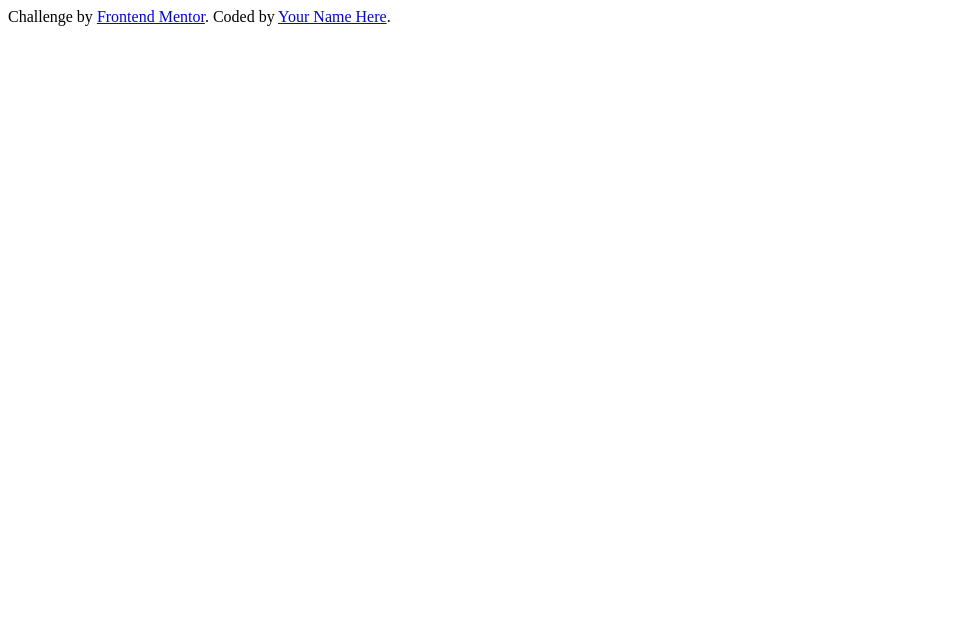
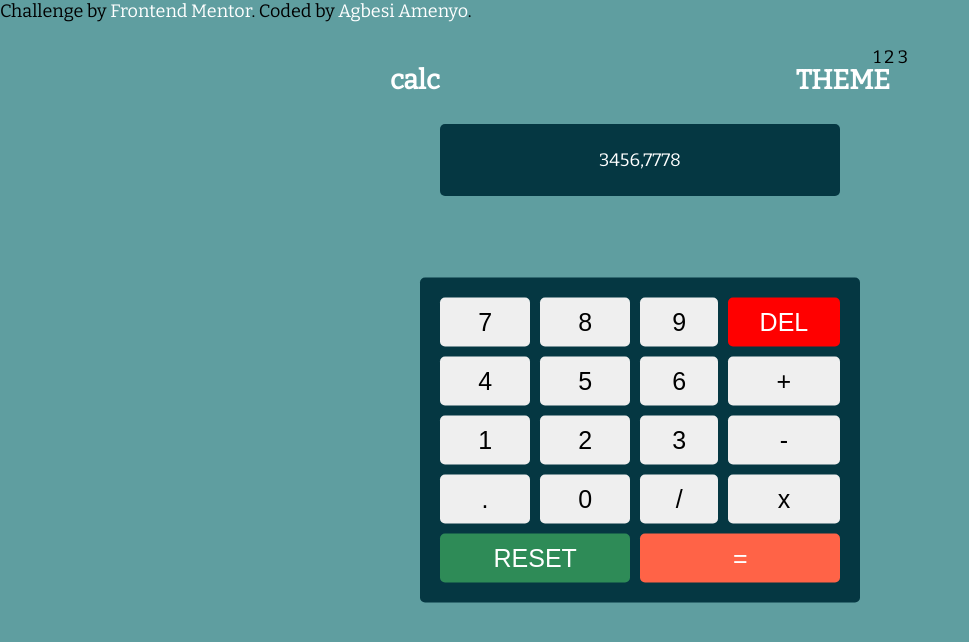
Before and after one commit to a-amenyo/FrontEndMentorChallenge-Calculator-App, a plain HTML site: page index.html in a window 1280 px wide. Shown: the whole page, without its empty margins (0-969 px from the left). Drawn offline with nearby package versions, Linux system fonts and the light colour scheme.

Commit message:
front end display done

```diff
--- /dev/null
+++ b/css/styles.css
@@ -0,0 +1,86 @@
+* {
+  margin: 0;
+  padding: 0;
+}
+body {
+  background-color: cadetblue;
+  font-size: large;
+  font-family: 'Bitter', serif;
+}
+.calculator-container {
+  position: absolute;
+  padding: 20px;
+  top: 10%;
+  left: 50%;
+  transform: translate(-50%, -50%);
+  text-align: center;
+  width: 500px;
+}
+#calc {
+  float: left;
+  color: white;
+}
+.calculator-container p {
+  position: absolute;
+  top: 2px;
+  right: 2px;
+}
+#theme {
+  float: right;
+  color: white;
+}
+.display {
+  background-color: #053742;
+  border-radius: .3125rem;
+  position: absolute;
+  padding: 25px;
+  top: 20%;
+  left: 50%;
+  transform: translate(-50%, -50%);
+  text-align: center;
+  width: 350px;
+  color: white;
+}
+.calculator{
+    /* background-color: #a2dbfa; */
+    background-color: #053742;
+    display: grid;
+    gap: .625rem;
+    grid-template-columns: repeat (4,.2fr );
+    border-radius: .3125rem;
+    position: absolute;
+    padding: 20px;
+    top: 55%;
+    left: 50%;
+    transform: translate(-50%, -50%);
+    width: 400px;
+}
+button{
+    padding: 10px;
+    font-size: 25px;
+    border-radius: 5px;
+    border: none;
+    text-decoration: none;
+}
+button:hover{
+    cursor: pointer;
+}
+#delete-bttn{
+    background-color: red;
+    color: white;
+}
+#reset-bttn{
+    grid-column: 1/3;
+    background-color:seagreen;
+    color: white;
+}
+#equal-bttn{
+    grid-column: 3/5;
+    background-color: tomato;
+    color: white;
+}
+
+.attribution a {
+  text-decoration: none;
+  color: white;
+}
--- a/index.html
+++ b/index.html
@@ -1,22 +1,63 @@
 <!DOCTYPE html>
 <html lang="en">
   <head>
-  <meta charset="UTF-8">
-  <meta name="viewport" content="width=device-width, initial-scale=1.0"> <!-- displays site properly based on user's device -->
+    <meta charset="UTF-8" />
+    <meta name="viewport" content="width=device-width, initial-scale=1.0" />
+    <!-- displays site properly based on user's device -->
 
-  <link rel="icon" type="image/png" sizes="32x32" href="./images/favicon-32x32.png">
+    <link
+      rel="icon"
+      type="image/png"
+      sizes="32x32"
+      href="./images/favicon-32x32.png"
+    />
+    <link rel="preconnect" href="https://fonts.gstatic.com" />
+    <link
+      href="https://fonts.googleapis.com/css2?family=Bitter&display=swap"
+      rel="stylesheet"
+    />
+    <link rel="stylesheet" href="css/styles.css" />
 
     <title>Frontend Mentor | Calculator app</title>
-
-
   </head>
   <body>
-
-
+    <div class="wrapper">
+      <div class="calculator-container">
+        <h2 id="calc">calc</h2>
+        <p>1 2 3</p>
+        <h2 id="theme">THEME</h2>
+        <i class="fas fa-toggle-on"></i>
+      </div>
+      <!-- Displaying th result -->
+      <div class="display">3456,7778</div>
+      <!-- Main Calculator -->
+      <div class="calculator">
+        <button>7</button>
+        <button>8</button>
+        <button>9</button>
+        <button id="delete-bttn">DEL</button>
+        <button>4</button>
+        <button>5</button>
+        <button>6</button>
+        <button>+</button>
+        <button>1</button>
+        <button>2</button>
+        <button>3</button>
+        <button>-</button>
+        <button>.</button>
+        <button>0</button>
+        <button>/</button>
+        <button>x</button>
+        <button id="reset-bttn">RESET</button>
+        <button id="equal-bttn">=</button>
+      </div>
+    </div>
 
     <div class="attribution">
-    Challenge by <a href="https://www.frontendmentor.io?ref=challenge" target="_blank">Frontend Mentor</a>.
-    Coded by <a href="#">Your Name Here</a>.
+      Challenge by
+      <a href="https://www.frontendmentor.io?ref=challenge" target="_blank"
+        >Frontend Mentor</a
+      >. Coded by <a href="#">Agbesi Amenyo</a>.
     </div>
   </body>
 </html>
```
Lines whose indentation alone changed are shown as unchanged.
